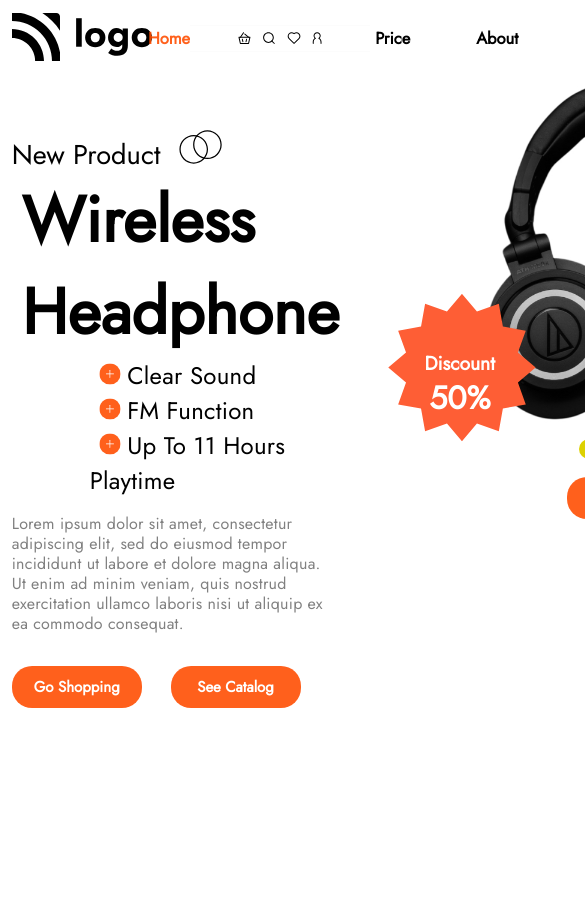
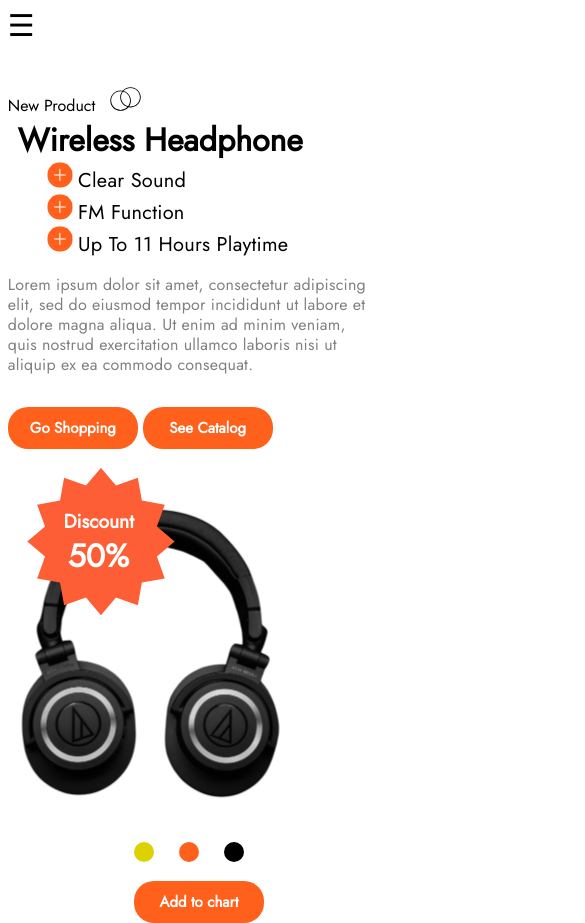
Before and after one commit to Abhiadi12/html-css-projects, a website: page live-class-project-7/index.html in a window 390 px wide. Shown: the top 923 px of the page, 585 px wide, since content can reach past the window. Before the commit the page ends 844 px from the top, so only its background shows below. Drawn offline with Linux system fonts and the light colour scheme; a web font is replaced by a local one.

Commit message:
mobile responsive

```diff
--- a/live-class-project-7/css/index.css
+++ b/live-class-project-7/css/index.css
@@ -1,10 +1,10 @@
-@import url('https://fonts.googleapis.com/css2?family=Jost:wght@316;400&family=Open+Sans&family=Oswald:wght@300&family=Red+Rose:wght@300;400&family=Roboto:wght@300&display=swap');
+@import url("https://fonts.googleapis.com/css2?family=Jost:wght@316;400&family=Open+Sans&family=Oswald:wght@300&family=Red+Rose:wght@300;400&family=Roboto:wght@300&display=swap");
 
 * {
   margin: 0;
   padding: 0;
   box-sizing: border-box;
-  font-family: 'Jost', sans-serif;
+  font-family: "Jost", sans-serif;
 }
 body {
   padding-top: 3%;
@@ -15,7 +15,7 @@ nav {
   /* border: 1px solid rebeccapurple; */
   position: relative;
 }
-.nav-items + img{
+.nav-items + img {
   transform: scale(0.5);
   position: absolute;
   right: -70px;
@@ -108,7 +108,7 @@ nav {
   padding-bottom: 16px;
 }
 
-img[alt="discount"]{
+img[alt="discount"] {
   position: absolute;
   left: 30px;
   z-index: 5;
@@ -132,7 +132,7 @@ img[alt="discount"]{
 }
 
 .yellow-dot {
-  background-color: #DDD101;
+  background-color: #ddd101;
 }
 
 .tomato-dot {
@@ -163,3 +163,83 @@ img[alt="discount"]{
 .action-btn {
   cursor: pointer;
 }
+
+.nav-sm-md {
+  display: none;
+}
+
+@media screen and (max-width: 960px) {
+  nav {
+    display: none;
+  }
+  .nav-sm-md {
+    display: block;
+  }
+}
+
+@media only screen and (max-width: 768px) {
+  body {
+    padding-top: 1%;
+    padding-left: 2%;
+  }
+
+  .intro-section {
+    display: flex;
+    flex-direction: column;
+  }
+
+  .left-section h1 {
+    font-size: 2em;
+    padding-left: 10px;
+  }
+
+  .left-section h3 {
+    font-size: 1em;
+    font-weight: normal;
+    margin-top: 2.5em;
+  }
+
+  .left-section img {
+    height: 24px;
+    margin-left: 10px;
+  }
+
+  .sub-headline {
+    padding-left: 30px;
+    font-size: 20px;
+  }
+
+  .action-btn {
+    margin-right: 0;
+  }
+
+  .right-section {
+    overflow: hidden;
+  }
+
+  img[alt="discount"] {
+    left: 100px;
+  }
+
+  .discount-content {
+    left: 165px;
+  }
+}
+
+@media only screen and (max-width: 600px) {
+  .discount-content + img {
+    transform: scale(0.5);
+    margin-top: -6em;
+    margin-left: -10em;
+  }
+
+  img[alt="discount"] {
+    left: 0;
+    top: 0;
+  }
+
+  .discount-content {
+    top: 13%;
+    left: 60px;
+  }
+}
--- a/live-class-project-7/index.html
+++ b/live-class-project-7/index.html
@@ -24,6 +24,11 @@
       </div>
       <img src="./images/actions.svg" alt="actions" />
     </nav>
+    <div class="nav-sm-md">
+      <span style="font-size: 30px; cursor: pointer" onclick="openNav()"
+        >&#9776;
+      </span>
+    </div>
     <div class="intro-section">
       <div class="left-section">
         <h3>
```
